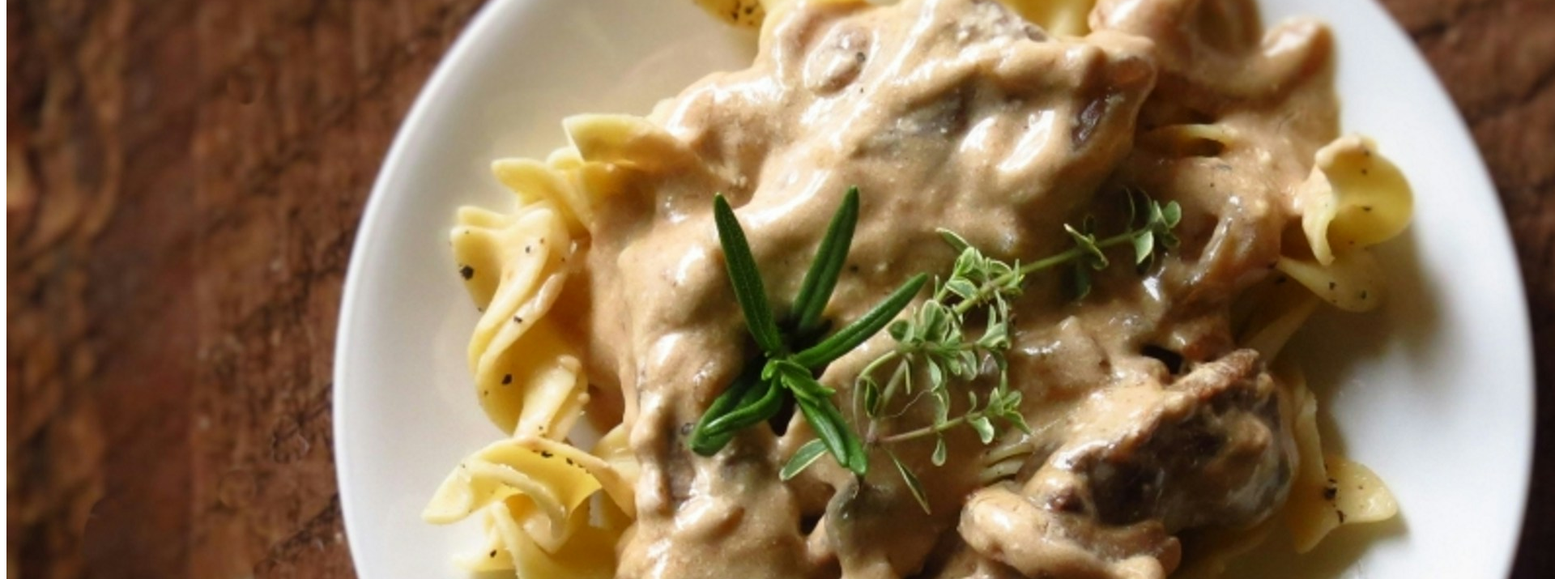
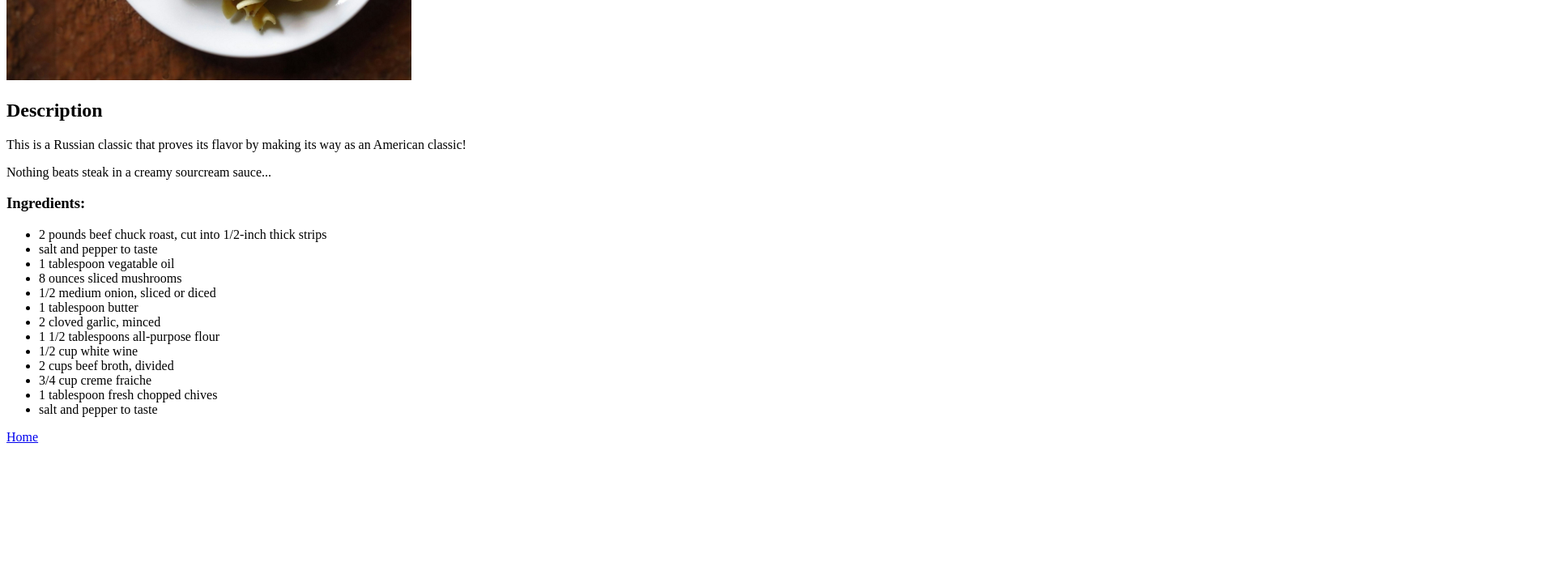
Before and after one commit to conels08/odin-recipes, a plain HTML site: page recipes/stroganoff.html in a window 1280 px wide. Shown: the part 420-1135 px from the top of the page at 81% size, 1920 px wide, since content can reach past the window. After the commit the page ends 977 px from the top, so only its background shows below. Drawn offline with Linux system fonts and the light colour scheme.

Commit message:
Add ingredientsto an unordered list in straganoff.html

```diff
--- a/recipes/stroganoff.html
+++ b/recipes/stroganoff.html
@@ -7,7 +7,26 @@
 </head>
 <body>
   <h1>Stroganoff</h1>
-  <img src="../images/correen-OBxF5lHY3zo-unsplash.jpg" alt="Beef Stroganoff">
+  <img src="../images/correen-OBxF5lHY3zo-unsplash.jpg" width="500px" alt="Beef Stroganoff">
+  <h2>Description</h2>
+  <p>This is a Russian classic that proves its flavor by making its way as an American classic!</p>
+  <p>Nothing beats steak in a creamy sourcream sauce...</p>
+  <h3>Ingredients:</h3>
+  <ul>
+    <li>2 pounds beef chuck roast, cut into 1/2-inch thick strips</li>
+    <li>salt and pepper to taste</li>
+    <li>1 tablespoon vegatable oil</li>
+    <li>8 ounces sliced mushrooms</li>
+    <li>1/2 medium onion, sliced or diced</li>
+    <li>1 tablespoon butter</li>
+    <li>2 cloved garlic, minced</li>
+    <li>1 1/2 tablespoons all-purpose flour</li>
+    <li>1/2 cup white wine</li>
+    <li>2 cups beef broth, divided</li>
+    <li>3/4 cup creme fraiche</li>
+    <li>1 tablespoon fresh chopped chives</li>
+    <li>salt and pepper to taste</li>
+  </ul>
   <a href="../index.html">Home</a>
 </body>
 </html>
```
